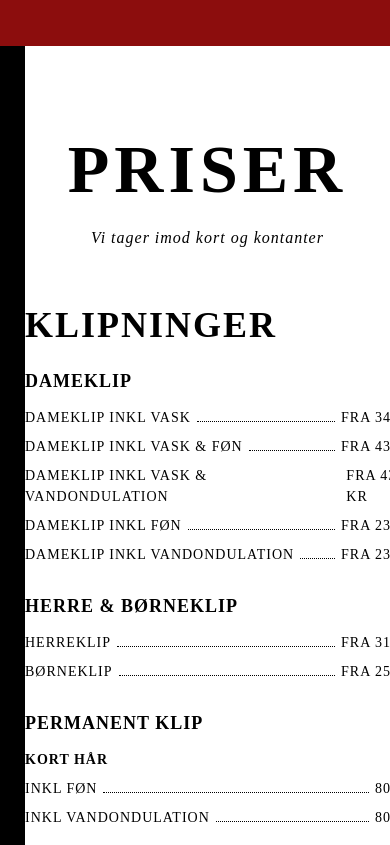
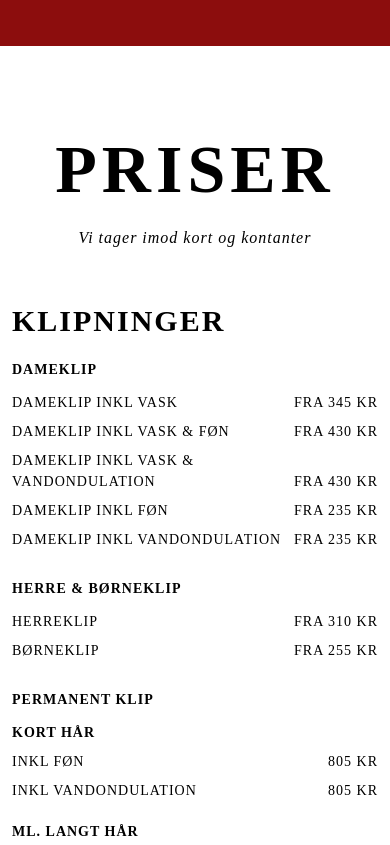
Before and after one commit to kgni/salonhair-valby, a plain HTML site: page index.html in a window 390 px wide. Shown: the part 1642-2487 px from the top of the page. Drawn offline with Linux system fonts and the light colour scheme; a web font is replaced by a local one.

Commit message:
add media queries for price section. Disable loader

```diff
--- a/css/style.scss
+++ b/css/style.scss
@@ -550,6 +550,29 @@ main {
 	}
 	.prices-section {
 		padding-left: 25px;
+		.price-item {
+			display: grid;
+			grid-template-columns: auto auto;
+
+			.dot {
+				display: none;
+			}
+		}
+
+		.price-name {
+			display: flex;
+		}
+
+		.price-name::after {
+			display: inline-flex;
+			flex-grow: 1;
+			content: '';
+			border-bottom: 1px solid black;
+		}
+
+		.price-cost {
+			align-self: end;
+		}
 		.left-rectangle {
 			width: 25px;
 		}
@@ -626,6 +649,35 @@ main {
 					width: 3.2rem;
 				}
 			}
+		}
+	}
+
+	.prices-section {
+		padding-left: 0;
+
+		.left-rectangle {
+			display: none;
+		}
+
+		.prices-category {
+			h3 {
+				font-size: 3rem;
+			}
+
+			h4 {
+				font-size: 1.4rem;
+			}
+		}
+	}
+}
+
+@media (max-width: 432px) {
+	.prices-section {
+		.prices-container {
+			padding: 0 1.2rem;
+		}
+		.prices-items {
+			width: unset;
 		}
 	}
 }
--- a/js/main.js
+++ b/js/main.js
@@ -7,7 +7,7 @@ function init() {
 		loader.style.display = 'none';
 		main.style.display = 'block';
 		setTimeout(() => (main.style.opacity = 1), 50);
-	}, 4000);
+	}, 0);
 }
 
 init();
```
Also changed, not shown: css/style.css, 1 other file.
